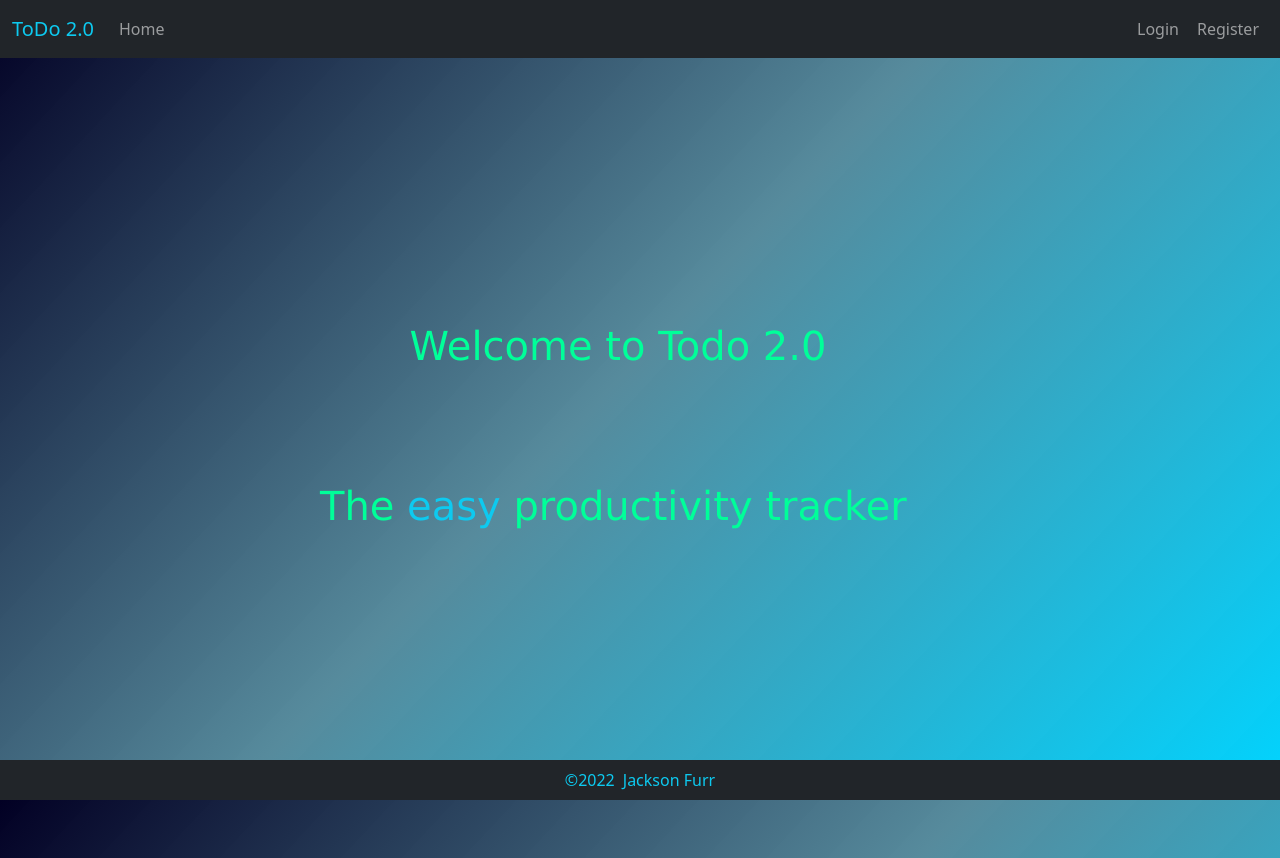
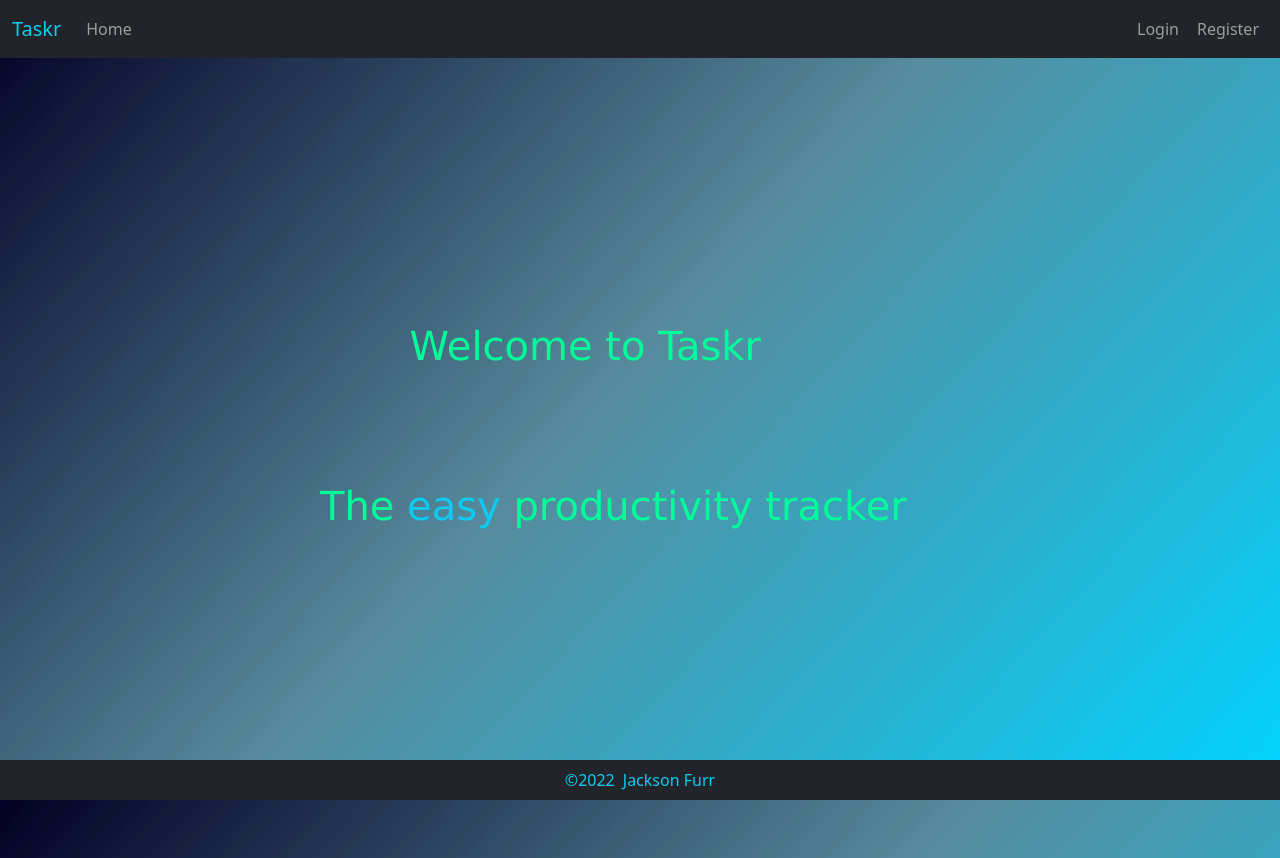
Before and after one commit to Furrj/TaskrClient, a React (Create React App) app: page / in a window 1280 px wide. Built offline with nearby package versions, Linux system fonts and the light colour scheme.

Commit message:
changed name to Taskr

```diff
--- a/public/index.html
+++ b/public/index.html
@@ -24,7 +24,7 @@
       work correctly both with client-side routing and a non-root public URL.
       Learn how to configure a non-root public URL by running `npm run build`.
     -->
-    <title>Todo Typescript</title>
+    <title>Taskr</title>
     <link rel="stylesheet" href="https://cdn.jsdelivr.net/npm/bootstrap@5.2.2/dist/css/bootstrap.min.css">
   </head>
   <body>
--- a/src/layouts/Navbar.tsx
+++ b/src/layouts/Navbar.tsx
@@ -22,7 +22,7 @@ const Navbar: React.FC<IProps> = ({ loggedIn, setUserInfo, setLoggedIn, userName
   return (
     <nav className="navbar navbar-expand-lg navbar-dark bg-dark sticky-top">
       <div className="container-fluid">
-        <div className="navbar-brand text-info">ToDo 2.0</div>
+        <div className="navbar-brand text-info">Taskr</div>
         <button
           className="navbar-toggler"
           type="button"
--- a/src/views/HomePage.tsx
+++ b/src/views/HomePage.tsx
@@ -3,7 +3,7 @@ import React from "react";
 const HomePage: React.FC = () => {
   return (
     <div id="homeCont">
-      <h1 id="homeCard1">Welcome to Todo 2.0</h1>
+      <h1 id="homeCard1">Welcome to Taskr</h1>
       <h1 id="homeCard2">The <span className="text-info">easy</span> productivity tracker</h1>
     </div>
   );
```
